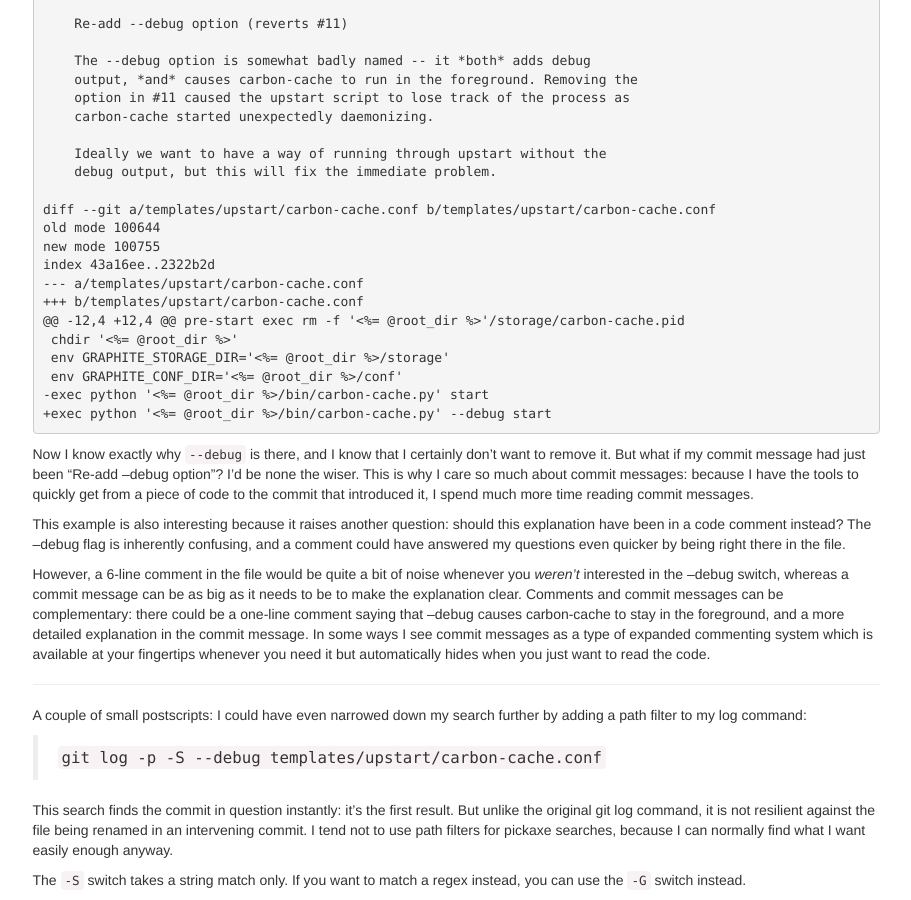
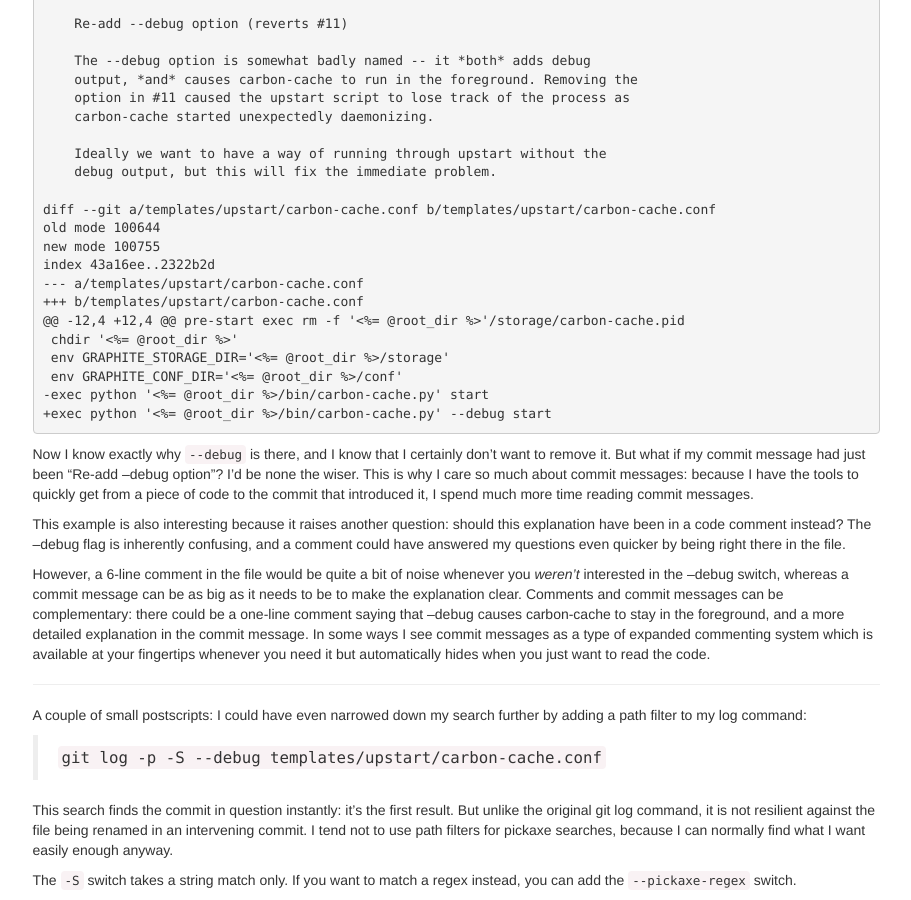
Before and after one commit to philandstuff/www.philandstuff.com, a Jekyll site: the page built from _posts/2014-02-09-git-pickaxe.md, in a window 1280 px wide and 900 px high, scrolled down 739 px. Shown: the whole window, without its empty margins (330-1241 px from the left). Built offline with Jekyll 4.4.1, drawn with Linux system fonts in a browser that asks for light colours; Markdown is read by kramdown in place of the engine named in the settings.

Commit message:
remove -G flag discussion
as pointed out by @gmbnomis [1] and @mhl [2], -G isn't just "the regex
version of -S", it's more complicated than that.  Rather than try to
explain this in a footnote, remove it entirely and use --pickaxe-regex
instead.

[1] https://github.com/philandstuff/www.philandstuff.com/commit/c80f36d9f87e01d102851ee0689dceb3b63ad04a#commitcomment-9767935
[2] https://twitter.com/mhl20/statuses/540548130945916928

```diff
--- a/_posts/2014-02-09-git-pickaxe.md
+++ b/_posts/2014-02-09-git-pickaxe.md
@@ -114,4 +114,4 @@ use path filters for pickaxe searches, because I can normally find
 what I want easily enough anyway.
 
 The `-S` switch takes a string match only. If you want to match a
-regex instead, you can use the `-G` switch instead.
+regex instead, you can add the `--pickaxe-regex` switch.
```
